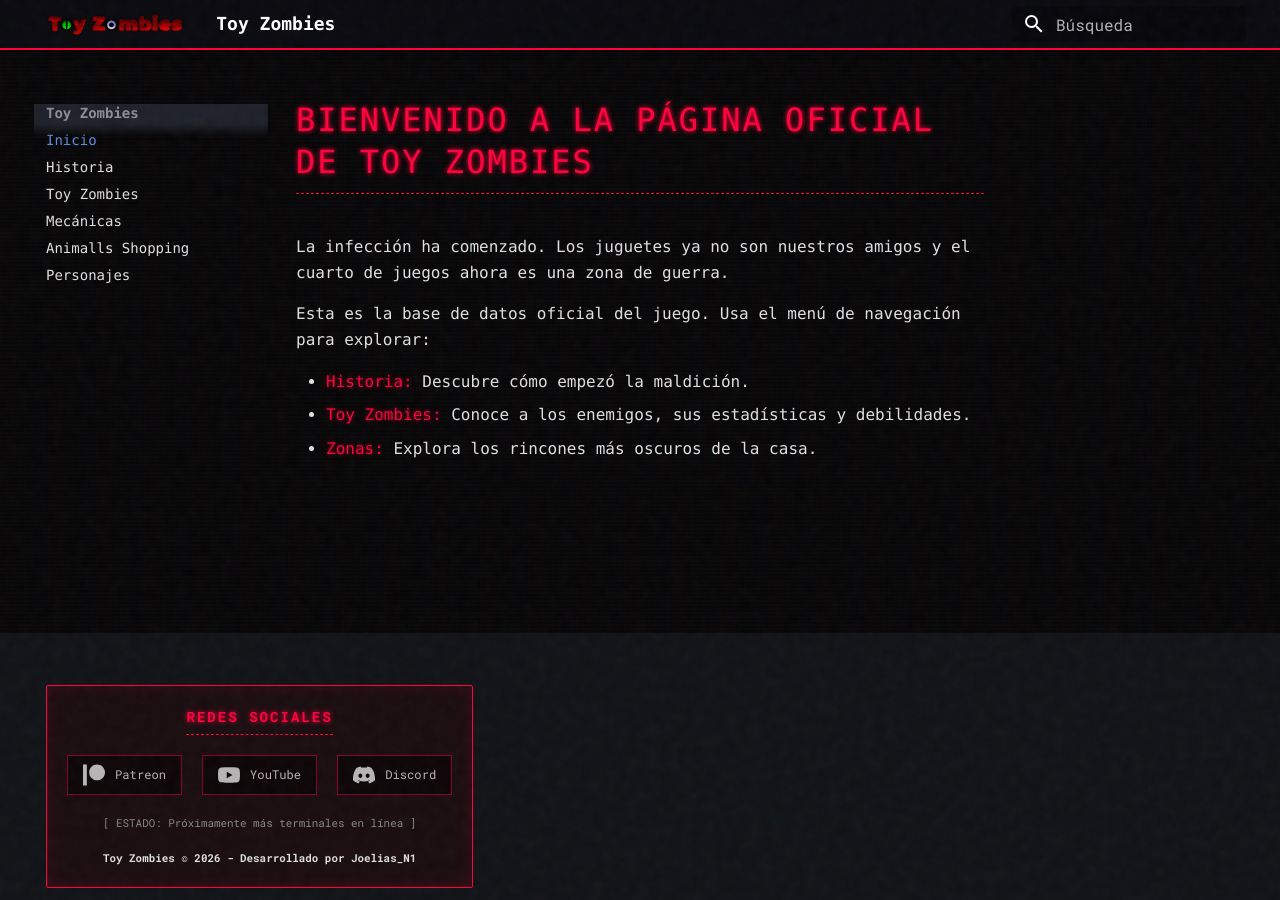
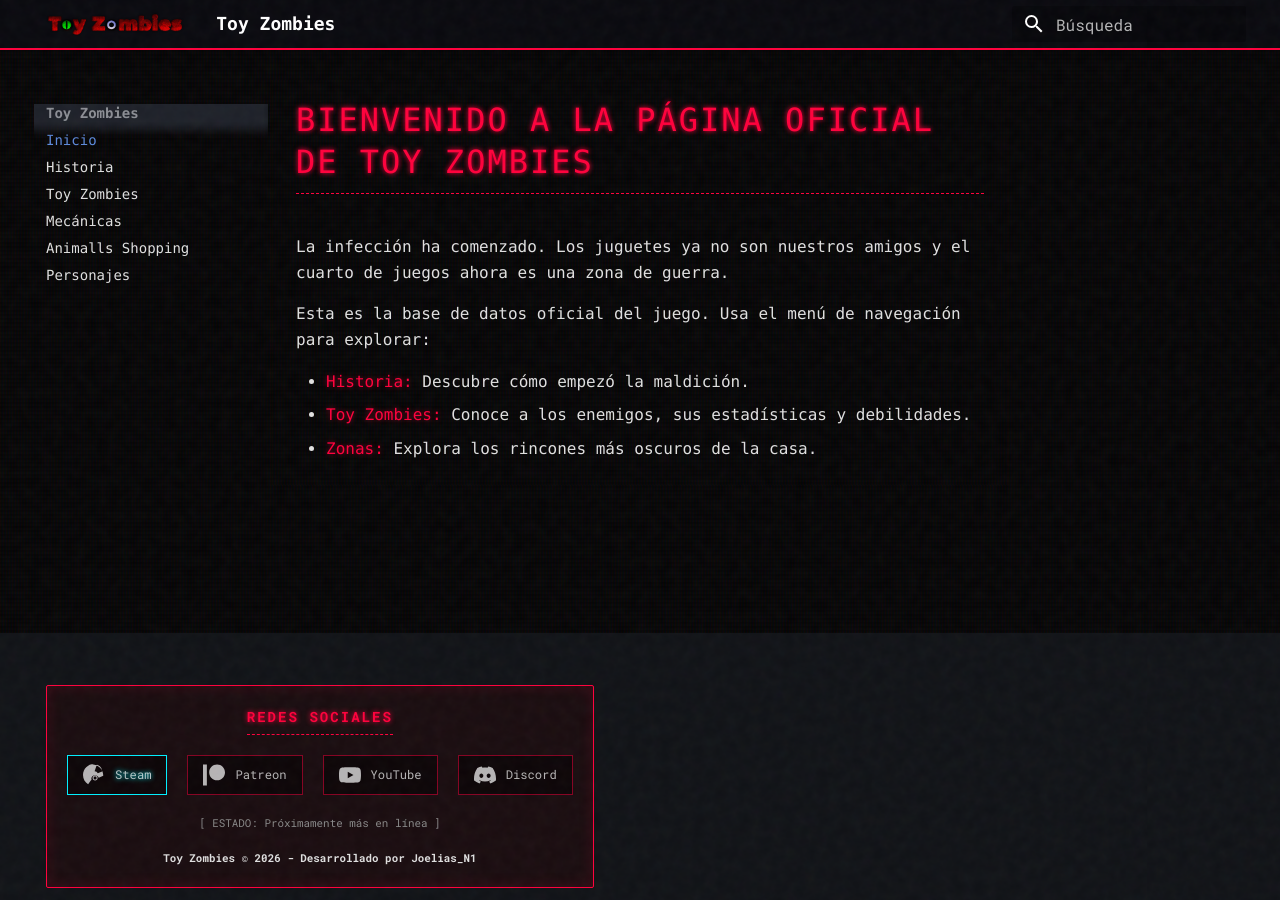
Before and after one commit to Hec-Thor-Tech/toy-zombies, an MkDocs documentation site: the page built from docs/index.md, in a window 1280 px wide. Built offline with MkDocs 1.6.1 and Material for MkDocs 9.7.7, drawn with Linux system fonts in a browser that asks for light colours.

Commit message:
Actualizacion de la wiki

```diff
--- a/overrides/partials/copyright.html
+++ b/overrides/partials/copyright.html
@@ -66,6 +66,11 @@
     <div class="cyber-footer-title">REDES SOCIALES</div>
 
     <div class="cyber-social-links">
+      <a href="https://store.steampowered.com/app/3907280/Toy_Zombies/" target="_blank" rel="noopener" class="cyber-social-link" style="border-color: #00f0ff; text-shadow: 0 0 5px #00f0ff;" title="Comprar / Añadir a la Lista de Deseos en Steam">
+        <svg viewBox="0 0 24 24"><path d="M11.979 0C5.353 0 0 5.373 0 12c0 4.28 2.222 8.034 5.568 10.165l3.528-5.118c-.042-.232-.073-.473-.073-.72 0-2.31 1.874-4.184 4.184-4.184 1.83 0 3.385 1.18 3.96 2.825l4.897-2.025c.018-.17.03-.343.03-.518 0-6.627-5.373-12-12-12zm-4.048 15.353c-.768 0-1.391.624-1.391 1.392 0 .768.623 1.391 1.391 1.391.768 0 1.391-.623 1.391-1.391 0-.768-.623-1.392-1.391-1.392zm5.264-2.88c-1.522 0-2.757 1.235-2.757 2.757 0 1.522 1.235 2.757 2.757 2.757 1.522 0 2.757-1.235 2.757-2.757 0-1.522-1.235-2.757-2.757-2.757zm0 4.45c-.933 0-1.693-.76-1.693-1.693 0-.933.76-1.693 1.693-1.693.933 0 1.693.76 1.693 1.693 0 .933-.76 1.693-1.693 1.693zm7.644-8.795l-4.724 1.954c-.604-1.31-1.92-2.225-3.45-2.264l2.42-7.005c3.38.79 5.86 3.82 5.754 7.315z"/></svg>
+        Steam
+      </a>
+
       <a href="https://patreon.com/ToyZombies?utm_medium=unknown&utm_source=join_link&utm_campaign=creatorshare_creator&utm_content=copyLink" target="_blank" rel="noopener" class="cyber-social-link" title="Apoyar en Patreon">
         <svg viewBox="0 0 24 24"><path d="M15.386.524c-4.764 0-8.64 3.876-8.64 8.64 0 4.75 3.876 8.613 8.64 8.613 4.75 0 8.614-3.864 8.614-8.613C24 4.4 20.136.524 15.386.524M.003 23.537h4.22V.524H.003v23.013z"/></svg>
         Patreon
@@ -83,7 +88,7 @@
     </div>
 
     <div class="cyber-copyright-text">
-      [ ESTADO: Próximamente más terminales en línea ]<br><br>
+      [ ESTADO: Próximamente más en línea ]<br><br>
       <strong>Toy Zombies © 2026 - Desarrollado por Joelias_N1</strong>
     </div>
   </div>
```
Also changed, not shown: site/404.html, site/bestiario/index.html, site/index.html, site/lore/index.html, site/mapas/index.html, site/mecanicas/index.html, site/personajes/index.html.
